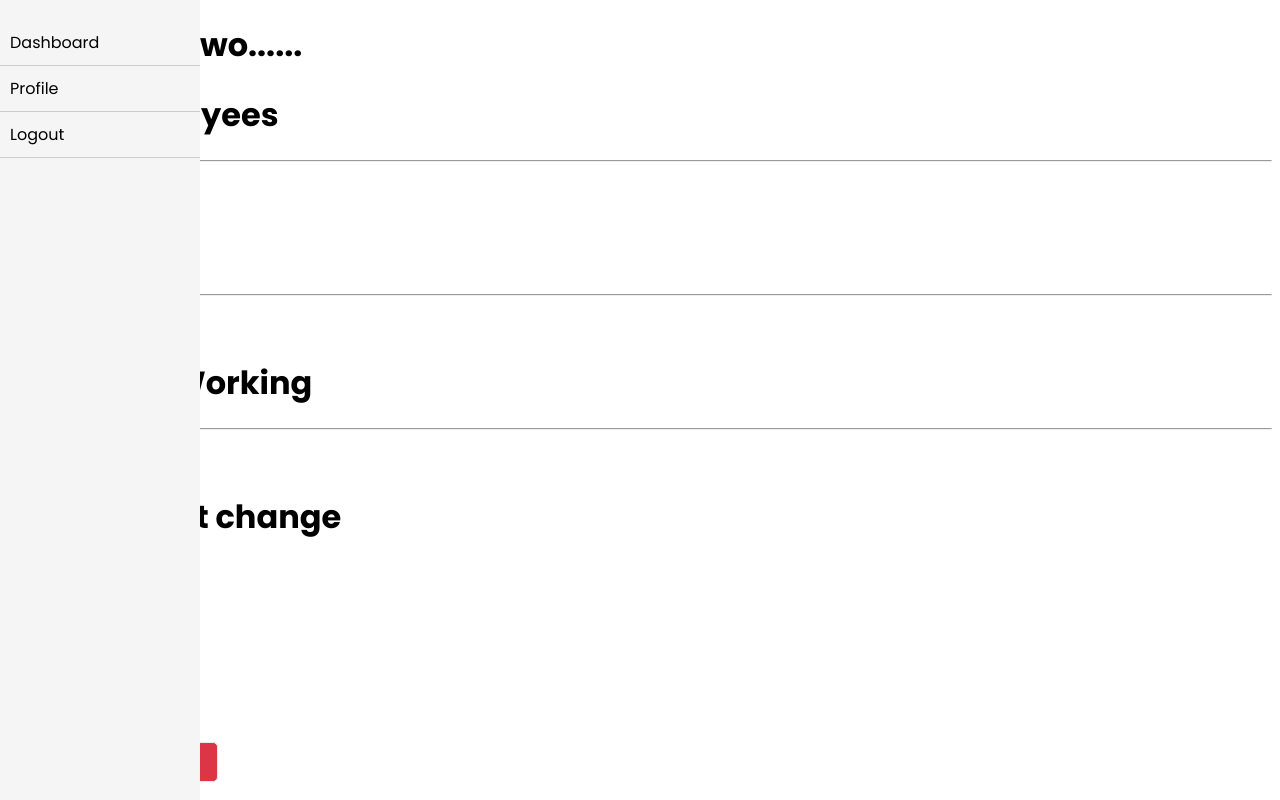
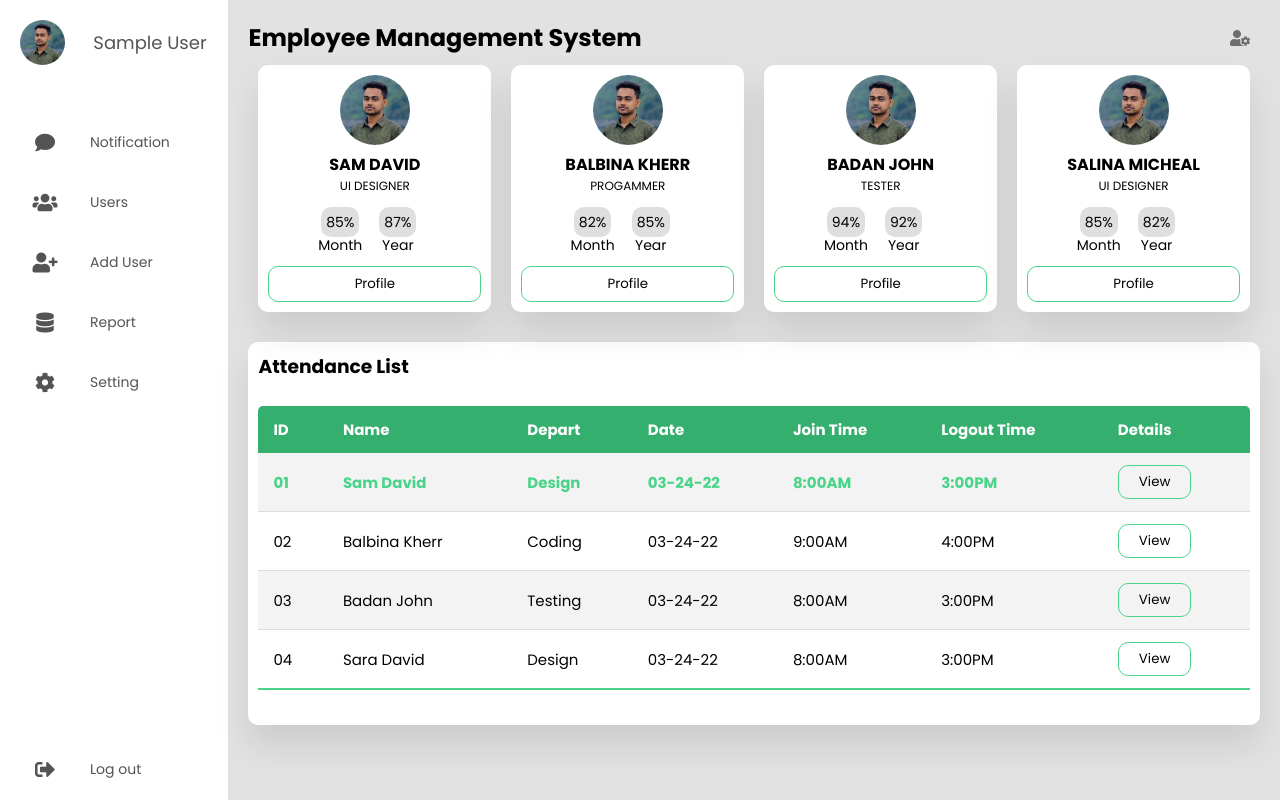
Before and after one commit to hiashraful/attendance-ms, a PHP site: page /dashboard.php in a window 1280 px wide. Run offline with PHP 8.4, Linux system fonts and the light colour scheme; the visitor is signed in with stand-in values (Sample User, id 1).

Commit message:
sidebar design completed

```diff
--- /dev/null
+++ b/dashboard.css
@@ -0,0 +1,219 @@
+@import url("https://fonts.googleapis.com/css2?family=Poppins:wght@400;500;600;700&display=swap");
+* {
+  margin: 0;
+  padding: 0;
+  outline: none;
+  border: none;
+  text-decoration: none;
+  box-sizing: border-box;
+  font-family: "Poppins", sans-serif;
+}
+body {
+  background: rgb(226, 226, 226);
+}
+
+.container {
+  display: flex;
+}
+
+nav {
+  position: sticky;
+  top: 0;
+  bottom: 0;
+  height: 100vh;
+  left: 0;
+  width: 90px;
+  /* width: 280px; */
+  background: #fff;
+  overflow: hidden;
+  transition: 1s;
+}
+
+nav:hover {
+  width: 280px;
+  transition: 1s;
+}
+
+.logo {
+  display: flex;
+  margin: 10px 0 0 10px;
+  padding-bottom: 3rem;
+  align-items: center;
+  width: 280px;
+}
+
+.logo img {
+  width: 45px;
+  height: 45px;
+  border-radius: 50%;
+}
+
+a {
+  position: relative;
+  width: 280px;
+  font-size: 14px;
+  color: rgb(85, 83, 83);
+  display: table;
+  padding: 10px;
+}
+
+a:hover {
+  background-color: #eee;
+}
+
+a:hover i {
+  color: #34af6d;
+  transition: 0.5s;
+}
+
+nav .fas {
+  position: relative;
+  width: 70px;
+  height: 40px;
+  top: 10px;
+  font-size: 20px;
+  text-align: center;
+}
+.nav-item {
+  position: relative;
+  top: 7px;
+  margin-left: 10px;
+}
+
+.logout {
+  position: absolute;
+  bottom: 0;
+}
+.user-name {
+  margin-left: 20px;
+  width: 130px;
+  text-align: center;
+  font-size: 18px;
+  font-weight: 400;
+}
+/* MAin Section */
+.main {
+  position: relative;
+  padding: 20px;
+  width: 100%;
+}
+.main-top {
+  display: flex;
+  width: 100%;
+}
+.main-top i {
+  position: absolute;
+  right: 0;
+  margin: 10px 30px;
+  color: rgb(110, 109, 109);
+  cursor: pointer;
+}
+.main .users {
+  display: flex;
+  width: 100%;
+}
+.users .card {
+  width: 25%;
+  margin: 10px;
+  background: #fff;
+  text-align: center;
+  border-radius: 10px;
+  padding: 10px;
+  box-shadow: 0 20px 35px rgba(0, 0, 0, 0.1);
+}
+.users .card img {
+  width: 70px;
+  height: 70px;
+  border-radius: 50%;
+}
+.users .card h4 {
+  text-transform: uppercase;
+}
+.users .card p {
+  font-size: 12px;
+  margin-bottom: 15px;
+  text-transform: uppercase;
+}
+.users table {
+  margin: auto;
+}
+.users .per span {
+  padding: 5px;
+  border-radius: 10px;
+  background: rgb(223, 223, 223);
+}
+.users td {
+  font-size: 14px;
+  padding-right: 15px;
+}
+.users .card button {
+  width: 100%;
+  margin-top: 8px;
+  padding: 7px;
+  cursor: pointer;
+  border-radius: 10px;
+  background: transparent;
+  border: 1px solid #4ad489;
+}
+.users .card button:hover {
+  background: #4ad489;
+  color: #fff;
+  transition: 0.5s;
+}
+
+/*Attendance List serction  */
+.attendance {
+  margin-top: 20px;
+  text-transform: capitalize;
+}
+.attendance-list {
+  width: 100%;
+  padding: 10px;
+  margin-top: 10px;
+  background: #fff;
+  border-radius: 10px;
+  box-shadow: 0 20px 35px rgba(0, 0, 0, 0.1);
+}
+.table {
+  border-collapse: collapse;
+  margin: 25px 0;
+  font-size: 15px;
+  min-width: 100%;
+  overflow: hidden;
+  border-radius: 5px 5px 0 0;
+}
+table thead tr {
+  color: #fff;
+  background: #34af6d;
+  text-align: left;
+  font-weight: bold;
+}
+.table th,
+.table td {
+  padding: 12px 15px;
+}
+.table tbody tr {
+  border-bottom: 1px solid #ddd;
+}
+.table tbody tr:nth-of-type(odd) {
+  background: #f3f3f3;
+}
+.table tbody tr.active {
+  font-weight: bold;
+  color: #4ad489;
+}
+.table tbody tr:last-of-type {
+  border-bottom: 2px solid #4ad489;
+}
+.table button {
+  padding: 6px 20px;
+  border-radius: 10px;
+  cursor: pointer;
+  background: transparent;
+  border: 1px solid #4ad489;
+}
+.table button:hover {
+  background: #4ad489;
+  color: #fff;
+  transition: 0.5rem;
+}
--- a/dashboard.php
+++ b/dashboard.php
@@ -18,36 +18,222 @@ $username = $_SESSION['username'];
     <meta charset="UTF-8">
     <meta name="viewport" content="width=device-width, initial-scale=1.0">
     <title>Dashboard</title>
-    <link rel="stylesheet" href="style.css">
+    <link rel="stylesheet" href="dashboard.css">
+    <link rel="stylesheet" href="https://cdnjs.cloudflare.com/ajax/libs/font-awesome/5.15.4/css/all.min.css"/>
 </head>
 <body>
-    <h1>This is test two......</h1>
-    <div class="sidebar">
-        <ul>
-            <li><a href="dashboard.php">Dashboard</a></li>
-            <li><a href="profile.php">Profile</a></li>
-            <li><a href="logout.php">Logout</a></li>
-        </ul>
-    </div>
-    <div class="card">
-        <div class="emp-details">
-            <h1>Total Employees</h1>
-            <hr>
-            <p>100</p>
+    <!-- New Dashboard -->
+    <div class="container">
+        <!-- Sidebar -->
+        <nav>
+            <ul>
+                <li>
+                    <a href="#" class="logo">
+                        <img src="./img/dp.jpg">
+                        <p class="user-name"><?php echo $username ?></p>
+                    </a>
+                </li>
+                <li>
+                    <a href="#">
+                        <i class="fas fa-comment"></i>
+                        <span class="nav-item">Notification</span>
+                    </a>
+                </li>
+                <li>
+                    <a href="#">
+                    <i class="fas fa-users"></i>
+                        <span class="nav-item">Users</span>
+                    </a>
+                </li>
+                <li>
+                    <a href="#">
+                        <i class="fas fa-user-plus"></i>
+                        <span class="nav-item">Add User</span>
+                    </a>
+                </li>
+                <li>
+                    <a href="#">
+                        <i class="fas fa-database"></i>
+                        <span class="nav-item">Report</span>
+                    </a>
+                </li>
+                <li>
+                    <a href="#">
+                        <i class="fas fa-cog"></i>
+                        <span class="nav-item">Setting</span>
+                    </a>
+                </li>
+
+                <li>
+                    <a href="logout.php" class="logout">
+                        <i class="fas fa-sign-out-alt"></i>
+                        <span class="nav-item">Log out</span>
+                    </a>
+                </li>
+            </ul>
+        </nav>
+
+
+    <section class="main">
+      <div class="main-top">
+        <h1>Employee Management System</h1>
+        <i class="fas fa-user-cog"></i>
+      </div>
+      <div class="users">
+        <div class="card">
+          <img src="./img/dp.jpg">
+          <h4>Sam David</h4>
+          <p>Ui designer</p>
+          <div class="per">
+            <table>
+              <tr>
+                <td><span>85%</span></td>
+                <td><span>87%</span></td>
+              </tr>
+              <tr>
+                <td>Month</td>
+                <td>Year</td>
+              </tr>
+            </table>
+          </div>
+          <button>Profile</button>
         </div>
-        <div class="emp-late">
-            <h1>Late Today</h1>
-            <hr>
-            <p>10</p>
+        <div class="card">
+          <img src="./img/dp.jpg">
+          <h4>Balbina kherr</h4>
+          <p>Progammer</p>
+          <div class="per">
+            <table>
+              <tr>
+                <td><span>82%</span></td>
+                <td><span>85%</span></td>
+              </tr>
+              <tr>
+                <td>Month</td>
+                <td>Year</td>
+              </tr>
+            </table>
+          </div>
+          <button>Profile</button>
         </div>
-        <div class="emp-current">
-            <h1>Currently Working</h1>
-            <hr>
-            <p>50</p>
+        <div class="card">
+          <img src="./img/dp.jpg">
+          <h4>Badan John</h4>
+          <p>tester</p>
+          <div class="per">
+            <table>
+              <tr>
+                <td><span>94%</span></td>
+                <td><span>92%</span></td>
+              </tr>
+              <tr>
+                <td>Month</td>
+                <td>Year</td>
+              </tr>
+            </table>
+          </div>
+          <button>Profile</button>
         </div>
-    </div>
-    <h1>This is a test change</h1>
-    <p id="login-success">Logged In Successfully!</p>
+        <div class="card">
+          <img src="./img/dp.jpg">
+          <h4>Salina micheal</h4>
+          <p>Ui designer</p>
+          <div class="per">
+            <table>
+              <tr>
+                <td><span>85%</span></td>
+                <td><span>82%</span></td>
+              </tr>
+              <tr>
+                <td>Month</td>
+                <td>Year</td>
+              </tr>
+            </table>
+          </div>
+          <button>Profile</button>
+        </div>
+      </div>
+
+      <section class="attendance">
+        <div class="attendance-list">
+          <h1>Attendance List</h1>
+          <table class="table">
+            <thead>
+              <tr>
+                <th>ID</th>
+                <th>Name</th>
+                <th>Depart</th>
+                <th>Date</th>
+                <th>Join Time</th>
+                <th>Logout Time</th>
+                <th>Details</th>
+              </tr>
+            </thead>
+            <tbody>
+              <tr class="active">
+                <td>01</td>
+                <td>Sam David</td>
+                <td>Design</td>
+                <td>03-24-22</td>
+                <td>8:00AM</td>
+                <td>3:00PM</td>
+                <td><button>View</button></td>
+              </tr>
+              <tr>
+                <td>02</td>
+                <td>Balbina Kherr</td>
+                <td>Coding</td>
+                <td>03-24-22</td>
+                <td>9:00AM</td>
+                <td>4:00PM</td>
+                <td><button>View</button></td>
+              </tr>
+              <tr>
+                <td>03</td>
+                <td>Badan John</td>
+                <td>testing</td>
+                <td>03-24-22</td>
+                <td>8:00AM</td>
+                <td>3:00PM</td>
+                <td><button>View</button></td>
+              </tr>
+              <tr>
+                <td>04</td>
+                <td>Sara David</td>
+                <td>Design</td>
+                <td>03-24-22</td>
+                <td>8:00AM</td>
+                <td>3:00PM</td>
+                <td><button>View</button></td>
+              </tr>
+              <!-- <tr >
+                <td>05</td>
+                <td>Salina</td>
+                <td>Coding</td>
+                <td>03-24-22</td>
+                <td>9:00AM</td>
+                <td>4:00PM</td>
+                <td><button>View</button></td>
+              </tr>
+              <tr >
+                <td>06</td>
+                <td>Tara Smith</td>
+                <td>Testing</td>
+                <td>03-24-22</td>
+                <td>9:00AM</td>
+                <td>4:00PM</td>
+                <td><button>View</button></td>
+              </tr> -->
+            </tbody>
+          </table>
+        </div>
+      </section>
+    </section>
+  </div>
+
+
+    <!-- Old Code -->
+    <!-- <p id="login-success">Logged In Successfully!</p>
     <h1>Test</h1>
     <form action="" method="post">
         <div class="dashboard-container">
@@ -57,7 +243,8 @@ $username = $_SESSION['username'];
     </form>
     <div class="logout">
         <button id="btn-logout"><a href="logout.php">Logout</a></button>
-    </div>
+    </div> -->
+    <!-- Old Code -->
     <script>
         setTimeout(function() {
             var loginMessage = document.getElementById('login-success');
```
Also changed, not shown: user.php (added, +15 -0 lines), img/dp.jpg (added).
